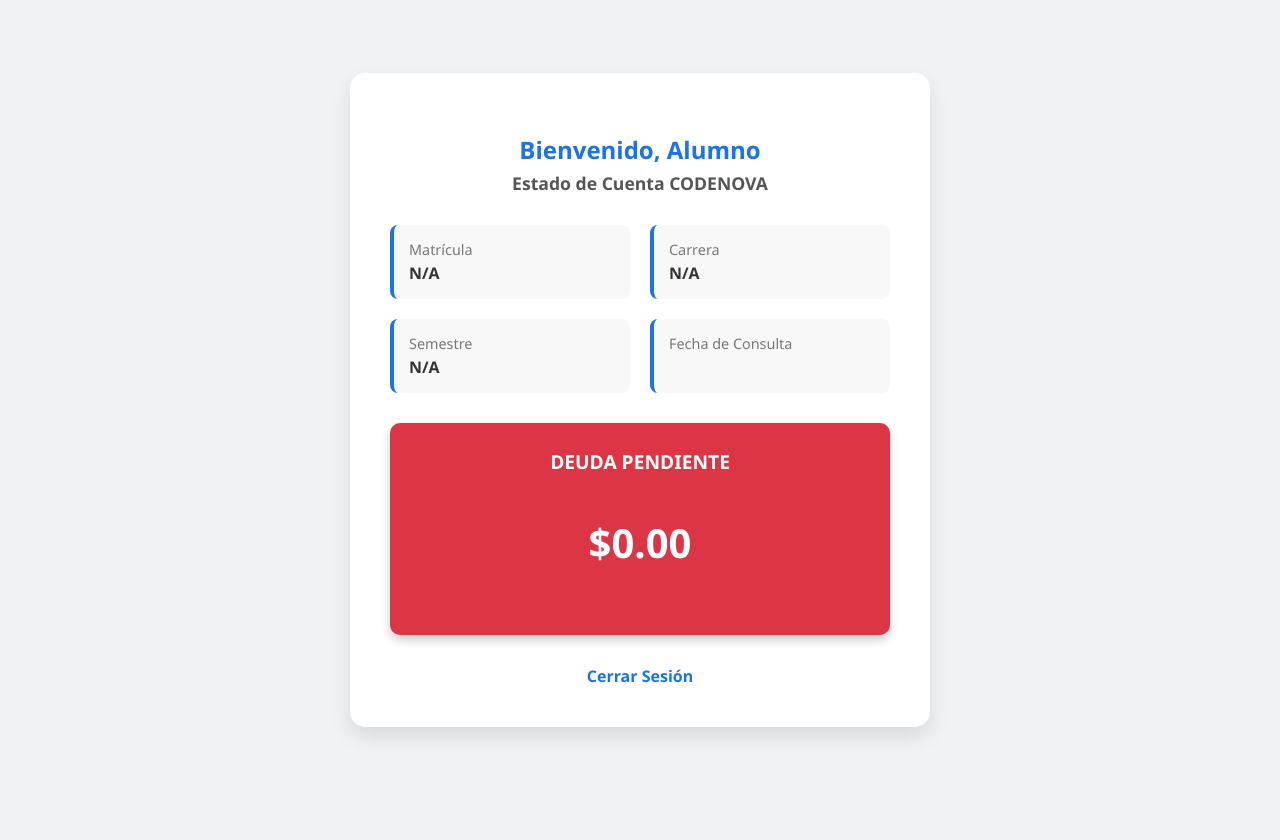
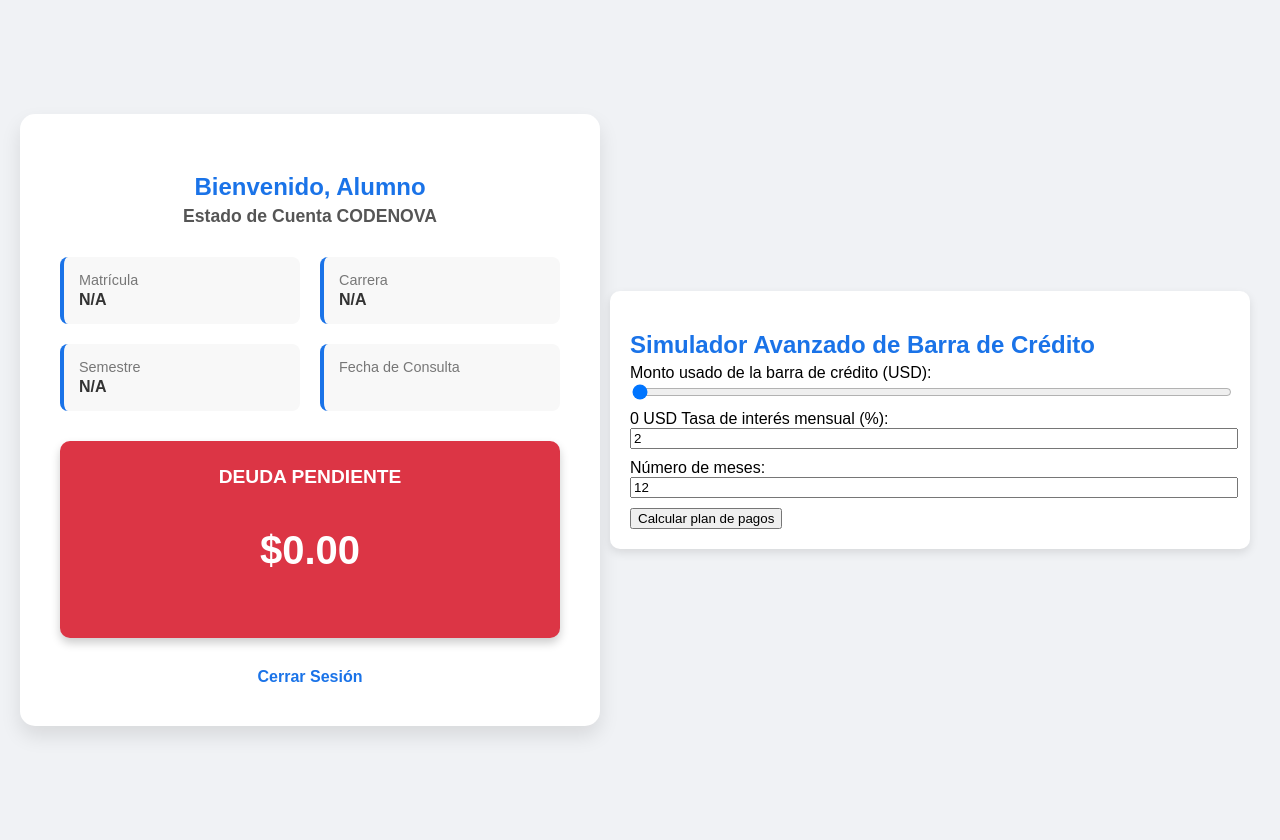
Before and after one commit to 454545aam/credinet-web, a Flask app: template templates/tablero_alumno.html in a window 1280 px wide. Before the commit the page ends 737 px from the top, so only its background shows below. Run offline with Flask 3, Linux system fonts and the light colour scheme; the template is opened without the code that fills it, so the values that code supplies are empty; some libraries are stand-ins or nearby versions.

Commit message:
update14

```diff
--- a/templates/tablero_alumno.html
+++ b/templates/tablero_alumno.html
@@ -134,5 +134,125 @@
     {% if now is not defined %}
     {% set now = datetime.now() %}
     {% endif %}
+
+    <!DOCTYPE html>
+<html lang="es">
+<head>
+  <meta charset="UTF-8">
+  <meta name="viewport" content="width=device-width, initial-scale=1.0">
+  <title>Simulador Avanzado de Barra de Crédito</title>
+  <style>
+    body {
+      font-family: Arial, sans-serif;
+      padding: 20px;
+      background: #f0f2f5;
+    }
+    .simulador {
+      max-width: 600px;
+      margin: auto;
+      background: #fff;
+      padding: 20px;
+      border-radius: 10px;
+      box-shadow: 0 4px 10px rgba(0,0,0,0.1);
+    }
+    input[type="range"], input[type="number"] {
+      width: 100%;
+      margin-bottom: 10px;
+    }
+    table {
+      width: 100%;
+      border-collapse: collapse;
+      margin-top: 15px;
+    }
+    table, th, td {
+      border: 1px solid #ccc;
+    }
+    th, td {
+      padding: 8px;
+      text-align: right;
+    }
+    th {
+      background: #eee;
+    }
+  </style>
+
+  <div class="simulador">
+    <h2>Simulador Avanzado de Barra de Crédito</h2>
+
+    <label for="credito">Monto usado de la barra de crédito (USD):</label>
+    <input type="range" id="credito" min="0" max="10000" step="100" value="0">
+    <span id="montoSeleccionado">0</span> USD
+
+    <label for="tasa">Tasa de interés mensual (%):</label>
+    <input type="number" id="tasa" min="0" max="100" step="0.1" value="2">
+
+    <label for="meses">Número de meses:</label>
+    <input type="number" id="meses" min="1" max="60" step="1" value="12">
+
+    <button id="calcular">Calcular plan de pagos</button>
+
+    <div id="resultado">
+      <!-- Tabla de pagos generada aquí -->
+    </div>
+  </div>
+
+  <script>
+    const credito = document.getElementById('credito');
+    const montoSeleccionado = document.getElementById('montoSeleccionado');
+    const tasaInput = document.getElementById('tasa');
+    const mesesInput = document.getElementById('meses');
+    const calcularBtn = document.getElementById('calcular');
+    const resultadoDiv = document.getElementById('resultado');
+
+    credito.addEventListener('input', () => {
+      montoSeleccionado.textContent = Number(credito.value).toLocaleString();
+    });
+
+    function calcularPlan() {
+      const capital = Number(credito.value);
+      const tasa = Number(tasaInput.value) / 100;
+      const meses = Number(mesesInput.value);
+
+      let saldo = capital;
+      let tablaHTML = `
+        <table>
+          <tr>
+            <th>Mes</th>
+            <th>Capital Inicial</th>
+            <th>Interés</th>
+            <th>Pago</th>
+            <th>Capital Restante</th>
+          </tr>
+      `;
+
+      // Pago mensual fijo usando fórmula de amortización
+      const pagoMensual = (capital * tasa) / (1 - Math.pow(1 + tasa, -meses));
+
+      for (let mes = 1; mes <= meses; mes++) {
+        const interes = saldo * tasa;
+        let capitalPagado = pagoMensual - interes;
+        saldo -= capitalPagado;
+        if (saldo < 0) saldo = 0;
+
+        tablaHTML += `
+          <tr>
+            <td>${mes}</td>
+            <td>${(saldo + capitalPagado).toFixed(2)}</td>
+            <td>${interes.toFixed(2)}</td>
+            <td>${pagoMensual.toFixed(2)}</td>
+            <td>${saldo.toFixed(2)}</td>
+          </tr>
+        `;
+
+        if (saldo === 0) break;
+      }
+
+      tablaHTML += `</table>`;
+      resultadoDiv.innerHTML = tablaHTML;
+    }
+
+    calcularBtn.addEventListener('click', calcularPlan);
+  </script>
+
 </body>
 </html>
```
